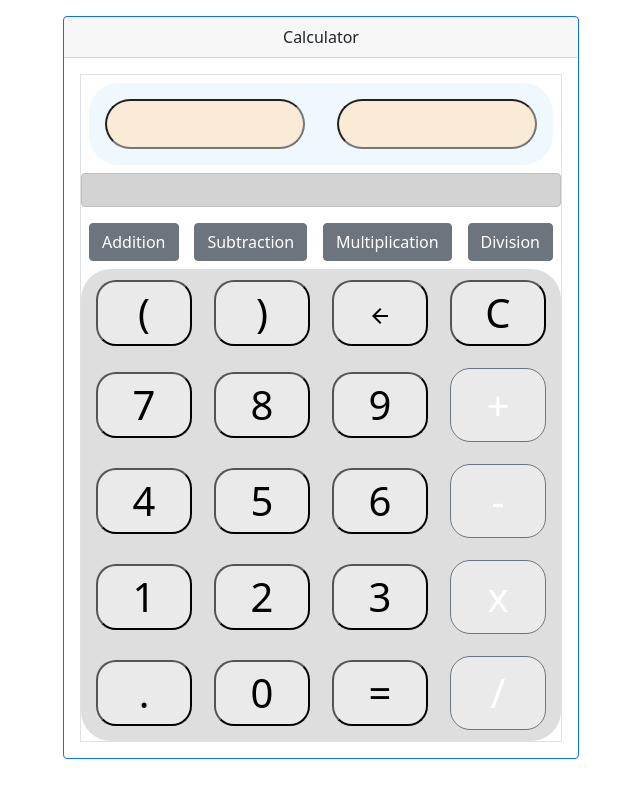
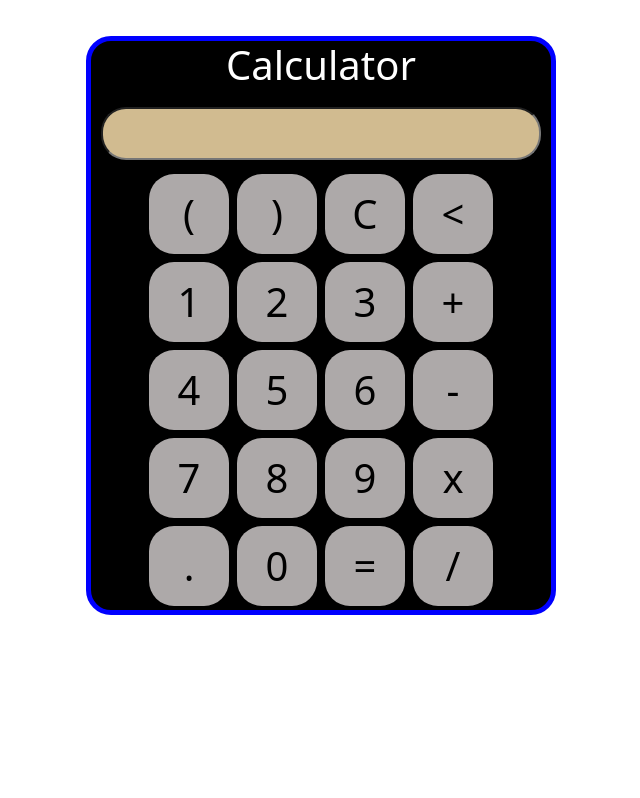
Before and after one commit to Maddym1177/calculator001, a plain HTML site: page index.html in a window 1280 px wide. Shown: the whole page, without its empty margins (319-959 px from the left). Drawn offline with nearby package versions, Linux system fonts and the light colour scheme.

Commit message:
Add files via upload
003

```diff
--- a/cal.js
+++ b/cal.js
@@ -1,27 +1,56 @@
-function add(){
-    var num1 = document.querySelector('#num1').value;
-    var num2 = document.querySelector('#num2').value;
-      var num3 = parseInt(num1) + parseInt(num2);
-    document.querySelector('#Result').innerHTML = "The result is " + " " + num3;
+let screen = document.getElementById('screen');
+buttons = document.querySelectorAll('button');
+let screenValue = ' ';
+for(item of buttons){
+  item.addEventListener('click', (e)=>{
+    buttonText = e.target.innerHTML;
+    console.log('button text is ', buttonText);
+    if(buttonText=='+'){
+      buttonText = '+';
+      screenValue += buttonText;
+      screen.value = screenValue;
     }
 
-function sub(){
-    var num1 = document.querySelector('#num1').value;
-    var num2 = document.querySelector('#num2').value;
-      var num3 = parseInt(num1) - parseInt(num2);
-    document.querySelector('#Result').innerHTML = "The result is " + " " + num3;
+    else if(buttonText=='-'){
+      buttonText = '-';
+      screenValue += buttonText;
+      screen.value = screenValue;
     }
 
-function mul(){
-    var num1 = document.querySelector('#num1').value;
-    var num2 = document.querySelector('#num2').value;
-      var num3 = parseInt(num1) * parseInt(num2);
-    document.querySelector('#Result').innerHTML = "The result is " + " " + num3;
+    else if(buttonText=='x'){
+      buttonText = '*';
+      screenValue += buttonText;
+      screen.value = screenValue;
     }
 
-function div(){
-    var num1 = document.querySelector('#num1').value;
-    var num2 = document.querySelector('#num2').value;
-      var num3 = parseInt(num1) / parseInt(num2);
-    document.querySelector('#Result').innerHTML = "The result is " + " " + num3;
+    else if(buttonText=='/'){
+      buttonText = '/';
+      screenValue += buttonText;
+      screen.value = screenValue;
     }
+
+    // else if(buttonText=='<'){
+      // buttonText = '+';
+      // screenValue += buttonText;
+    //   screenValue = screen.value.slice(0, -1);
+    // }
+
+    else if(buttonText=='C'){
+      screenValue = "";
+      screen.value = screenValue;
+    }
+
+    else if(buttonText=='='){
+      screenValue = eval(screenValue);
+      screen.value = screenValue;
+
+    }
+
+    else{
+      screenValue += buttonText;
+      screen.value = screenValue;
+    }
+
+
+  })
+}
--- a/index.html
+++ b/index.html
@@ -5,108 +5,61 @@
     <meta charset="UTF-8">
     <meta http-equiv="X-UA-Compatible" content="IE=edge">
     <meta name="viewport" content="width=device-width, initial-scale=1.0">
-    <link href="https://fonts.googleapis.com/icon?family=Material+Icons"
-      rel="stylesheet">
+    <link href="https://fonts.googleapis.com/icon?family=Material+Icons" rel="stylesheet">
+    <link href="https://cdn.jsdelivr.net/npm/bootstrap@5.0.2/dist/css/bootstrap.min.css" rel="stylesheet" integrity="sha384-EVSTQN3/azprG1Anm3QDgpJLIm9Nao0Yz1ztcQTwFspd3yD65VohhpuuCOmLASjC" crossorigin="anonymous">
     <link rel="stylesheet" href="./style.css">
     <title>Calculator</title>
 </head>
 
 <body>
 
-    <div class="container">
-            <!-- calculator start -->
+    <div class="container col-md-12 p-3">
 
-            <div class="calculator">
-                <div class="card border-primary mt-3">
-                    <!-- Header of card Calculator -->
-                    <div class="card-header d-flex align-items-center justify-content-center">
-                        Calculator
-                    </div>
+        <div class="calculator ">
 
-                    <!-- Body of card Calculator -->
-                    <div class="cardBody m-3 border border-bottom">
-                        <!-- inputs -->
-                        <div class="nums m-2  d-flex align-items-center justify-content-between ">
-                            <input type="text" class="form-controls" id="num1" />
-                            <input type="text" class="form-controls" id="num2" />
-                        </div>
+            <h1>Calculator</h1>
 
-                        <div class="outPut alert alert-dark " id="Result" role="alert"></div>
+            <input type="text" name="screen" id="screen">
 
-
-                        <div class="op d-flex align-items-center justify-content-between m-2">
-                            <div class="noAdd ">
-                                <button onclick="add()" class="btn btn-secondary" type="button">Addition</button>
-                            </div>
-
-                            <div class="noSub">
-                                <button onclick="sub()" class="btn btn-secondary" type="button">Subtraction</button>
-                            </div>
-
-                            <div class="noMul ">
-                                <button onclick="mul()" class="btn btn-secondary" type="button">Multiplication</button>
-                            </div>
-
-                            <div class="noDiv">
-                                <button onclick="div()" class="btn btn-secondary" type="button">Division</button>
-                            </div>
-                        </div>
-
-                        <!-- Buttons  -->
-                         <div class="btnTable">
             <table>
                 <tr>
                     <td><button>(</button></td>
                     <td><button>)</button></td>
-                                    <td><button><span class="material-icons">arrow_back</span></button></td>
                     <td><button>C</button></td>
+                    <td><button><</button></td>
+                    <!-- <td><button><span class="material-icons">arrow_back</span></button></td> -->
+                </tr>
+
+                <tr>
+                    <td><button>1</button></td>
+                    <td><button>2</button></td>
+                    <td><button>3</button></td>
+                    <td><button>+</button></td>
+                </tr>
+
+                <tr>
+                    <td><button>4</button></td>
+                    <td><button>5</button></td>
+                    <td><button>6</button></td>
+                    <td><button>-</button></td>
                 </tr>
 
                 <tr>
                     <td><button>7</button></td>
                     <td><button>8</button></td>
                     <td><button>9</button></td>
-                                    <td class="noAdd" >
-                                        <button onclick="add()" class="btn btn-secondary" type="button">+</button>
-                                    </td>
-                                </tr>
-
-                                <tr>
-                                    <td><button>4</button></td>
-                                    <td><button>5</button></td>
-                                    <td><button>6</button></td>
-                                    <td class="noSub">
-                                        <button onclick="sub()" class="btn btn-secondary" type="button">-</button>
-                                    </td>
-                                </tr>
-
-                                <tr>
-                                    <td><button>1</button></td>
-                                    <td><button>2</button></td>
-                                    <td><button>3</button></td>
-                                    <td class="noMul ">
-                                        <button onclick="mul()" class="btn btn-secondary" type="button">x</button>
-                                    </td>
+                    <td><button>x</button></td>
                 </tr>
 
                 <tr>
                     <td><button>.</button></td>
                     <td><button>0</button></td>
                     <td><button>=</button></td>
-                                    <td class="noDiv">
-                                        <button onclick="div()" class="btn btn-secondary" type="button">/</button>
-                                    </td>
+                    <td><button>/</button></td>
                 </tr>
             </table>
 
         </div>
-
-                    </div>
-
-                </div>
-            </div>
-
-            <!-- calculator end -->
     </div>
 
     <script src="https://cdn.jsdelivr.net/npm/bootstrap@5.0.2/dist/js/bootstrap.bundle.min.js"
--- a/style.css
+++ b/style.css
@@ -3,49 +3,40 @@
 }
 
 .container{
-    display: flex;
-    align-items: center;
-    justify-content: center;
-}
-
-table{
-    margin: auto;
+    text-align: center;
+    margin-top: 20px;
 }
 
 .calculator{
     display: inline-block;
+    border-radius: 25px;
+    background-color:black;
+    border: 5px solid blue;
 }
 
-.card{
-    border-radius:50px ;
+.container table{
+    margin: auto;
 }
 
-.nums{
-    border-radius: 30px;
-    background-color: aliceblue;
+h1{
+    color: white;
 }
 
-.nums input{
-    border-radius: 30px;
-    background-color:antiquewhite;
-    margin: 1rem;
-    height: 50px;
-    width: 200px;
+.container input{
+    padding: 2px;
+    background-color:rgba(218, 195, 150, 0.959);
+    margin: 10px;
+    font-size: 30px;
+    width: auto;
+    border-radius: 25px;
 }
 
-.btnTable button{
+.container button{
+    margin: 3px;
     font-size: 40px;
-    width: 96px;
-    /* padding: 20px; */
-    margin: 10px;
-    border-radius: 20px;
-    background-color: rgba(238, 238, 238, 0.774);
+    width: 80px;
+    height: 80px;
+    border-radius: 25px;
+    border: none;
+    background-color: rgba(211, 206, 206, 0.822);
 }
-
-.btnTable{
-    display: flex;
-    align-items: center;
-    justify-content: space-between;
-    background-color:rgba(180, 178, 178, 0.425);
-    border-radius: 30px;
-}
```
Lines whose indentation alone changed are shown as unchanged.
